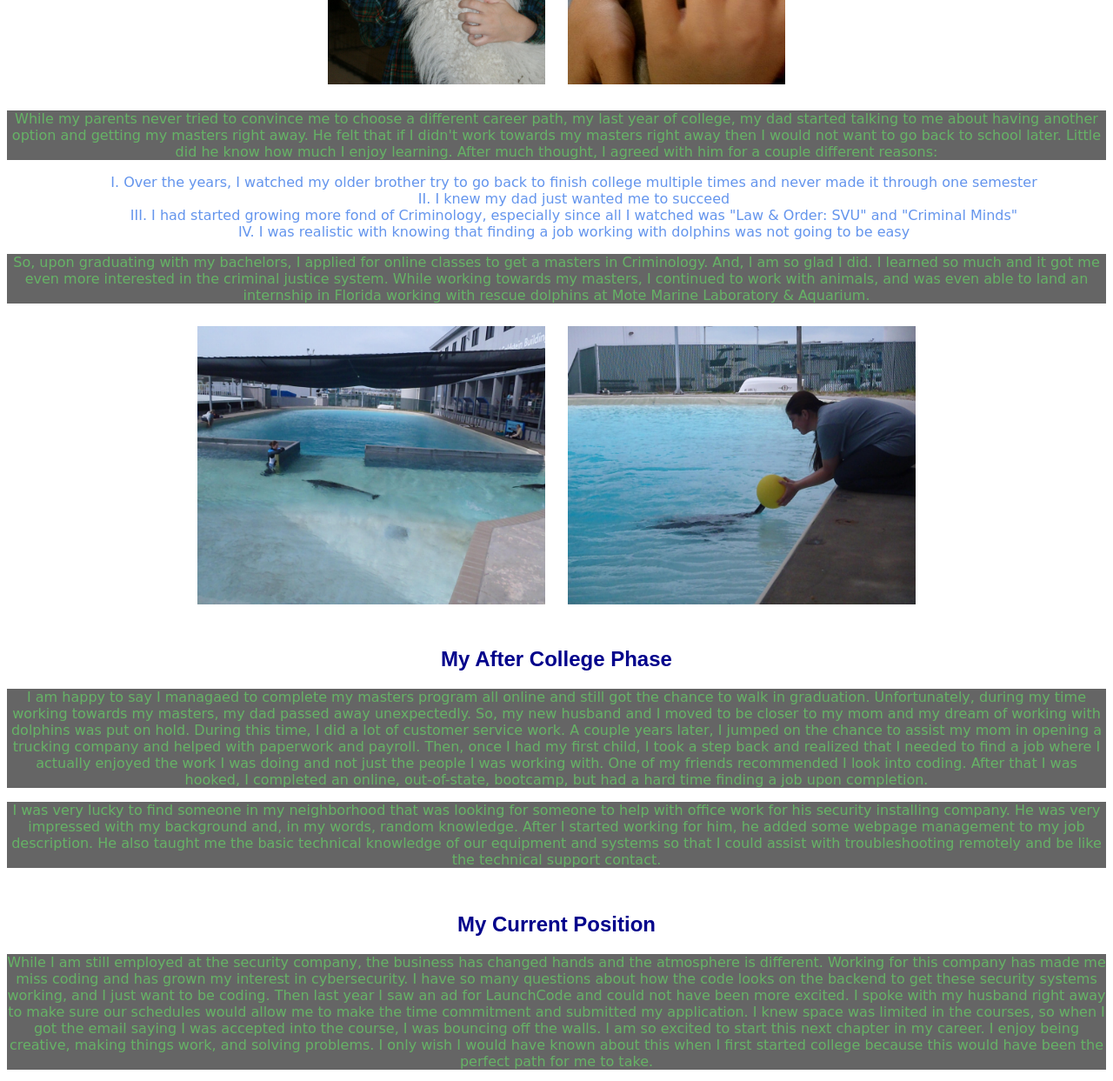
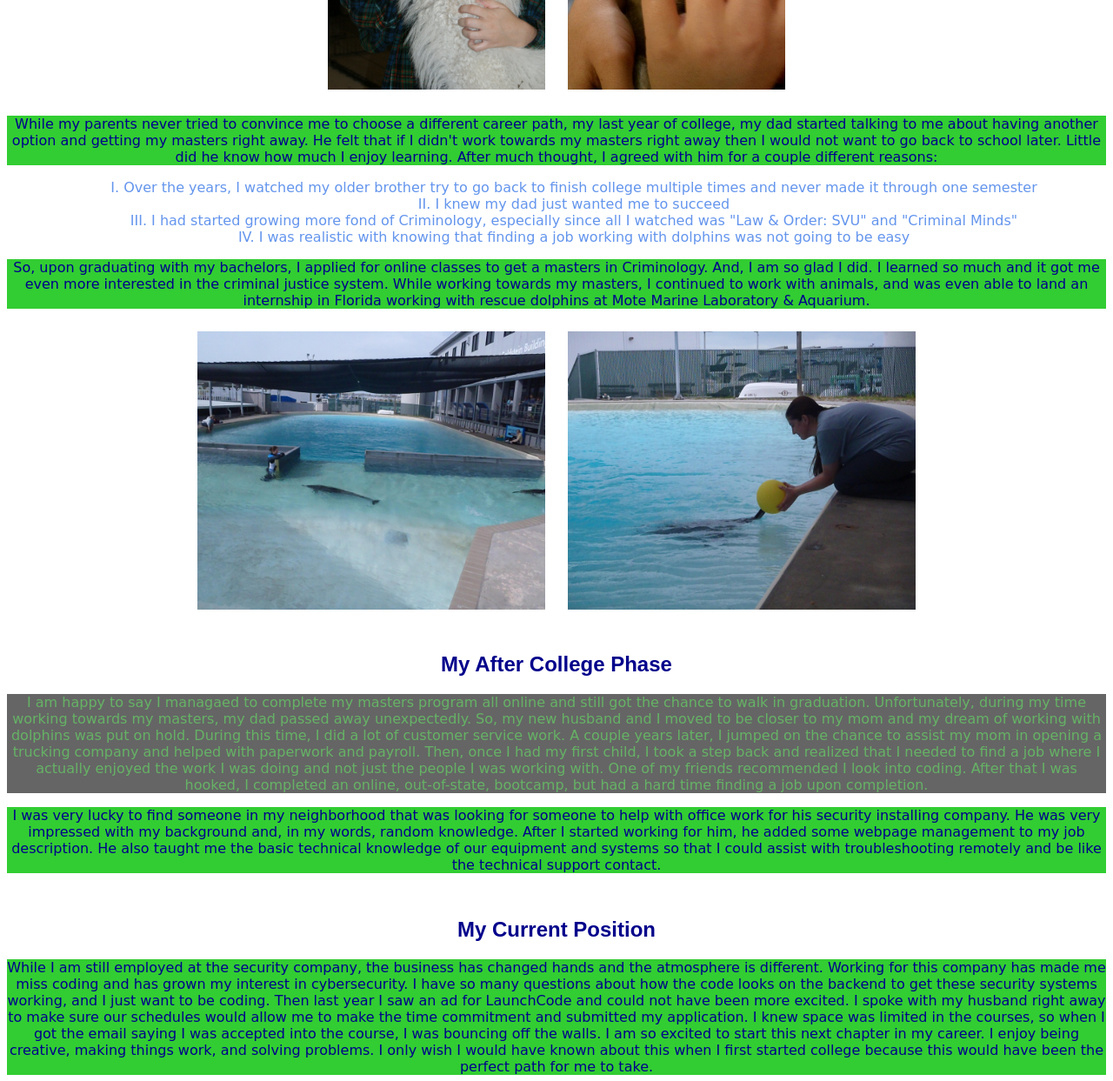
Before and after one commit to SNHays22/js-assignment-4-html-me-something, a website: page index.html in a window 1280 px wide. Shown: the part 1880-3123 px from the top of the page at 87% size. Drawn offline with Linux system fonts and the light colour scheme; grey boxes are pictures that could not be loaded.

Commit message:
finalizing funparagraph

```diff
--- a/index.html
+++ b/index.html
@@ -34,21 +34,21 @@
          <article>
             <h2>My High School & College Years</h2>
 
-            <p class="funParagraph">In high school, my plan was still to pursue my dream of working with dolphins and my parents supported me in everyway they could. I had spoken to dolphin trainers several times throughout the years and learned that the best degree to get would be a psychology degree, since training dolphins deals with knowing how their minds work. My original plan was to major in Psychology and minor in Biology and Music. However, me and Biology did not get along, so I switched to minoring in Business and Music.</p>
+            <p class="otherPs">In high school, my plan was still to pursue my dream of working with dolphins and my parents supported me in everyway they could. I had spoken to dolphin trainers several times throughout the years and learned that the best degree to get would be a psychology degree, since training dolphins deals with knowing how their minds work. My original plan was to major in Psychology and minor in Biology and Music. However, me and Biology did not get along, so I switched to minoring in Business and Music.</p>
 
             <div class="thesePics">
                <img src="/js-assignment-4-html-me-something/images/Baby_Merlin.jpg" alt="Merlin, my baby camel" class="tallerPics">
                <img src="/js-assignment-4-html-me-something/images/Baby_T.jpg" alt="Baby Monkey that I got to bring home from work for the night" class="tallerPics">
             </div>
 
-            <p class="funParagraph">While my parents never tried to convince me to choose a different career path, my last year of college, my dad started talking to me about having another option and getting my masters right away. He felt that if I didn't work towards my masters right away then I would not want to go back to school later. Little did he know how much I enjoy learning. After much thought, I agreed with him for a couple different reasons:</p>
+            <p class="otherPs">While my parents never tried to convince me to choose a different career path, my last year of college, my dad started talking to me about having another option and getting my masters right away. He felt that if I didn't work towards my masters right away then I would not want to go back to school later. Little did he know how much I enjoy learning. After much thought, I agreed with him for a couple different reasons:</p>
             <ol>
                <li>Over the years, I watched my older brother try to go back to finish college multiple times and never made it through one semester</li>
                <li>I knew my dad just wanted me to succeed</li>
                <li>I had started growing more fond of Criminology, especially since all I watched was "Law & Order: SVU" and "Criminal Minds"</li>
                <li>I was realistic with knowing that finding a job working with dolphins was not going to be easy</li>
             </ol>
-            <p class="funParagraph">So, upon graduating with my bachelors, I applied for online classes to get a masters in Criminology. And, I am so glad I did. I learned so much and it got me even more interested in the criminal justice system. While working towards my masters, I continued to work with animals, and was even able to land an internship in Florida working with rescue dolphins at Mote Marine Laboratory & Aquarium.</p>
+            <p class="otherPs">So, upon graduating with my bachelors, I applied for online classes to get a masters in Criminology. And, I am so glad I did. I learned so much and it got me even more interested in the criminal justice system. While working towards my masters, I continued to work with animals, and was even able to land an internship in Florida working with rescue dolphins at Mote Marine Laboratory & Aquarium.</p>
 
             <div class="thesePics">
                <img src="/js-assignment-4-html-me-something/images/Med_Training.jpg" alt="Practicing going into the medical end of the pool" class="pics">
@@ -61,13 +61,13 @@
 
             <p class="funParagraph">I am happy to say I managaed to complete my masters program all online and still got the chance to walk in graduation. Unfortunately, during my time working towards my masters, my dad passed away unexpectedly. So, my new husband and I moved to be closer to my mom and my dream of working with dolphins was put on hold. During this time, I did a lot of customer service work. A couple years later, I jumped on the chance to assist my mom in opening a trucking company and helped with paperwork and payroll. Then, once I had my first child, I took a step back and realized that I needed to find a job where I actually enjoyed the work I was doing and not just the people I was working with. One of my friends recommended I look into coding. After that I was hooked, I completed an online, out-of-state, bootcamp, but had a hard time finding a job upon completion.</p>
 
-            <p class="funParagraph">I was very lucky to find someone in my neighborhood that was looking for someone to help with office work for his security installing company. He was very impressed with my background and, in my words, random knowledge. After I started working for him, he added some webpage management to my job description. He also taught me the basic technical knowledge of our equipment and systems so that I could assist with troubleshooting remotely and be like the technical support contact.</p>
+            <p class="otherPs">I was very lucky to find someone in my neighborhood that was looking for someone to help with office work for his security installing company. He was very impressed with my background and, in my words, random knowledge. After I started working for him, he added some webpage management to my job description. He also taught me the basic technical knowledge of our equipment and systems so that I could assist with troubleshooting remotely and be like the technical support contact.</p>
          </article>
 
          <article>
             <h2>My Current Position</h2>
 
-            <p class="funParagraph">While I am still employed at the security company, the business has changed hands and the atmosphere is different. Working for this company has made me miss coding and has grown my interest in cybersecurity. I have so many questions about how the code looks on the backend to get these security systems working, and I just want to be coding. Then last year I saw an ad for LaunchCode and could not have been more excited. I spoke with my husband right away to make sure our schedules would allow me to make the time commitment and submitted my application. I knew space was limited in the courses, so when I got the email saying I was accepted into the course, I was bouncing off the walls. I am so excited to start this next chapter in my career. I enjoy being creative, making things work, and solving problems. I only wish I would have known about this when I first started college because this would have been the perfect path for me to take.</p>
+            <p class="otherPs">While I am still employed at the security company, the business has changed hands and the atmosphere is different. Working for this company has made me miss coding and has grown my interest in cybersecurity. I have so many questions about how the code looks on the backend to get these security systems working, and I just want to be coding. Then last year I saw an ad for LaunchCode and could not have been more excited. I spoke with my husband right away to make sure our schedules would allow me to make the time commitment and submitted my application. I knew space was limited in the courses, so when I got the email saying I was accepted into the course, I was bouncing off the walls. I am so excited to start this next chapter in my career. I enjoy being creative, making things work, and solving problems. I only wish I would have known about this when I first started college because this would have been the perfect path for me to take.</p>
 
          </article>
 
--- a/styles.css
+++ b/styles.css
@@ -10,7 +10,7 @@ body{
     text-align: center;
 }
 
-#testP{
+.otherPs{
     color: darkblue;
     background-color: limegreen;
 }
@@ -19,6 +19,11 @@ body{
     color: green;
     background-color:black;
     opacity: 0.6
+}
+
+#testP{
+    border-style: inset;
+    border-color: rebeccapurple;
 }
 
 h2{
```
